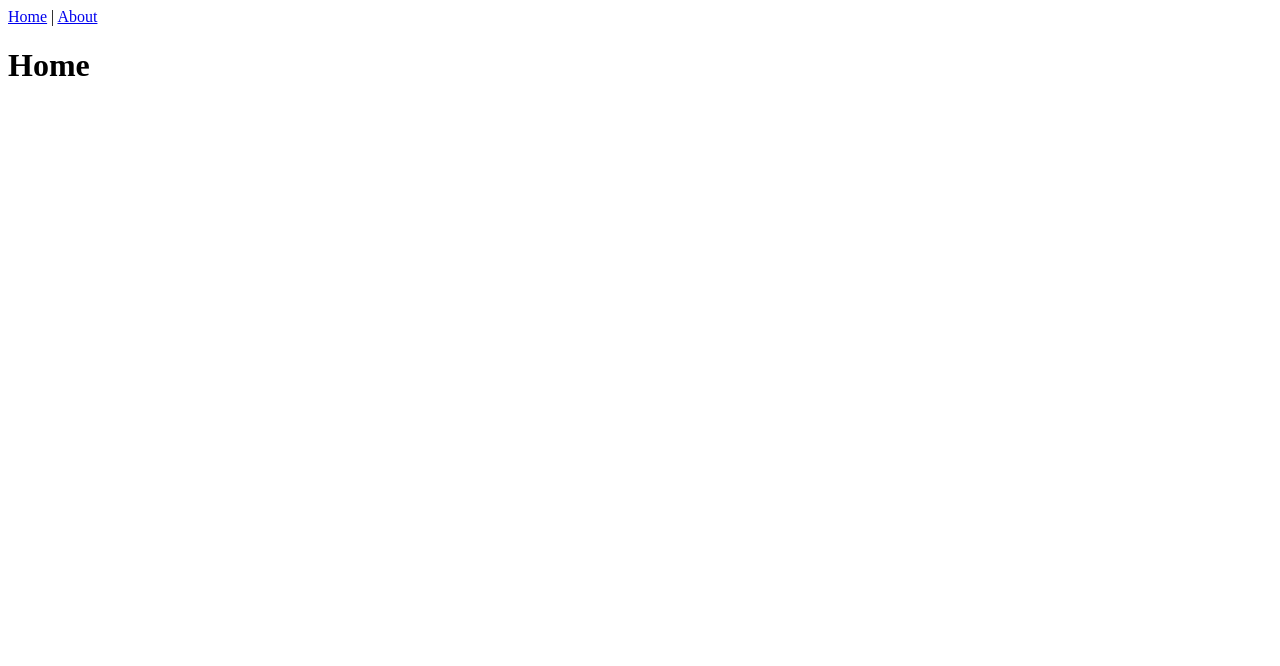
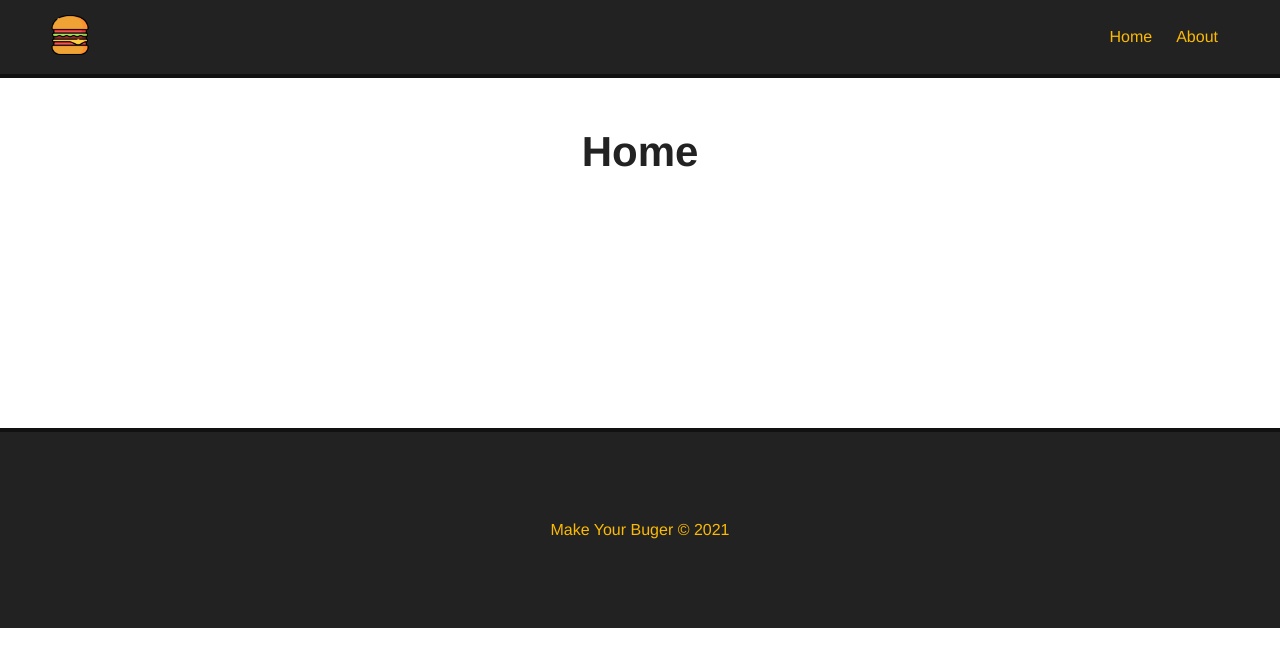
Before and after one commit to LucasMeyble/makeYourBurger, a Vue app: page / in a window 1280 px wide. Shown: the top 666 px of the page. Built offline with nearby package versions, Linux system fonts and the light colour scheme.

Commit message:
Finalizando cabeçado e rodapé do projeto

```diff
--- a/src/App.vue
+++ b/src/App.vue
@@ -1,5 +1,5 @@
 <template>
-  <NavBar />
+  <NavBar :logo="logo_src" :alt="app_name"/>
   <router-view/>
   <Footer />
 </template>
@@ -13,9 +13,33 @@
   components: {
     NavBar,
     Footer
+  },
+  data(){
+    return {
+      logo_src: "/img/logo.png",
+      app_name: "Make your Burger",
+    }
   }
 }
 </script>
 
 <style>
+  *{
+    font-family: "Helvetica";
+    padding: 0;
+    margin: 0;
+    box-sizing: border-box;
+  }
+
+  .main-container{
+    margin: 50px;
+    min-height: 250px;
+  }
+
+  h1 {
+    text-align: center;
+    font-size: 42px;
+    margin-bottom: 30px;
+    color: #222;
+  }
 </style>
--- a/src/components/Footer.vue
+++ b/src/components/Footer.vue
@@ -1,5 +1,7 @@
 <template>
-
+    <div id="footer">
+        <p>Make Your Buger &copy; 2021</p>
+    </div>
 </template>
 
 <script>
@@ -7,3 +9,16 @@
     name: "Footer"
 }
 </script>
+
+<style scoped>
+    #footer{
+        height: 200px;
+        background-color: #222;
+        border-top: 4px solid #111;
+        color: #FCBA03;
+        display: flex;
+        align-items: center;
+        justify-content: center;
+        width: 100%;
+    }
+</style>
--- a/src/components/NavBar.vue
+++ b/src/components/NavBar.vue
@@ -1,19 +1,47 @@
 <template>
     <div id="nav">
-        <router-link to="/">
-            <img src="" id="logo" alt="">
+        <router-link id="logo_url" to="/">
+            <img id="logo" :src="logo" :alt="alt">
         </router-link>
-        <router-link to="/">Home</router-link> |
+        <router-link to="/">Home</router-link>
         <router-link to="/pedidos">About</router-link>
     </div>
 </template>
 
 <script>
 export default {
-    name: "NavBar"
+    name: "NavBar",
+    props: ["logo", "alt"]
 }
 </script>
 
 <style scoped>
+    #nav{
+        background-color: #222;
+        border-bottom: 4px solid #111;
+        padding: 15px 50px;
+        display: flex;
+        justify-content: flex-end;
+        align-items: center;
+    }
+    #nav #logo_url{
+        margin: auto;
+        margin-left: 0;
+    }
 
+    #logo{
+        width: 40px;
+        height: 40px;
+    }
+
+    #nav a{
+        color: #FCBA03;
+        text-decoration: none;
+        margin: 12px;
+        transition: .5s;
+    }
+
+    #nav a:hover{
+        color: #FFF
+    }
 </style>
--- a/src/views/Home.vue
+++ b/src/views/Home.vue
@@ -1,5 +1,5 @@
 <template>
-  <div class="home">
+  <div class="main-container">
     <h1>Home</h1>
   </div>
 </template>
--- a/src/views/Pedidos.vue
+++ b/src/views/Pedidos.vue
@@ -1,5 +1,5 @@
 <template>
-  <div class="Pedidos ">
+  <div class="main-container">
     <h1>Pedidos</h1>
   </div>
 </template>
```
